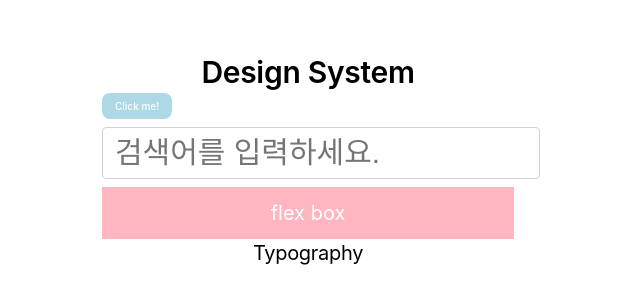
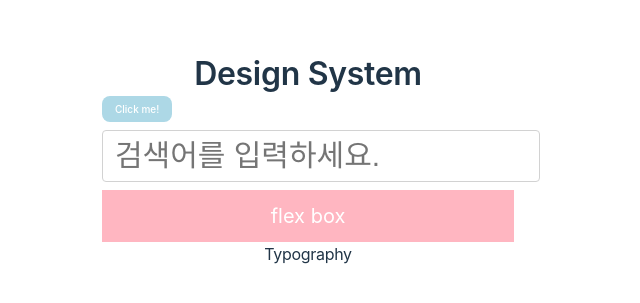
Before and after one commit to ShinjungOh/2024-learn-design-system, a React (Vite) app: page / in a window 1280 px wide. Shown: the part 241-544 px from the top of the page, without its empty margins (332-972 px from the left). Built offline with nearby package versions, Linux system fonts and the light colour scheme.

Commit message:
feat: Typography variant 적용

```diff
--- a/src/App.tsx
+++ b/src/App.tsx
@@ -7,7 +7,7 @@ import Typography from "./components/Typography.tsx";
 export default function App() {
   return (
     <>
-      <Typography fontSize="l" fontWeight="weightBold">
+      <Typography variant="h1" fontSize="l" fontWeight="weightBold">
         Design System
       </Typography>
       <Button backgroundColor="blue" color="white" size="s">
@@ -21,7 +21,7 @@ export default function App() {
       <Flex color="white" backgroundColor="pink" direction="column">
         flex box
       </Flex>
-      <Typography>Typography</Typography>
+      <Typography variant="body2">Typography</Typography>
     </>
   );
 }
--- a/src/components/Typography.tsx
+++ b/src/components/Typography.tsx
@@ -1,9 +1,39 @@
 import { HTMLAttributes, PropsWithChildren } from "react";
 import styled from "@emotion/styled";
-import styleToken from "../styles/styleToken.css.ts";
+import styleToken from "../styles/styleToken.css";
+
+const VARIANT = {
+  h1: { fontWeight: styleToken.font.weightBold, fontSize: "32px" },
+  h2: { fontWeight: styleToken.font.weightBold, fontSize: "28px" },
+  h3: { fontWeight: styleToken.font.weightBold, fontSize: "24px" },
+  h4: { fontWeight: styleToken.font.weightBold, fontSize: "20px" },
+  subtitle1: { fontWeight: styleToken.font.weightMedium, fontSize: "20px" },
+  subtitle2: { fontWeight: styleToken.font.weightMedium, fontSize: "18px" },
+  subtitle3: { fontWeight: styleToken.font.weightMedium, fontSize: "16px" },
+  subtitle4: { fontWeight: styleToken.font.weightMedium, fontSize: "14px" },
+  body1: { fontWeight: styleToken.font.weightRegular, fontSize: "18px" },
+  body2: { fontWeight: styleToken.font.weightRegular, fontSize: "16px" },
+  body3: { fontWeight: styleToken.font.weightRegular, fontSize: "14px" },
+  body4: { fontWeight: styleToken.font.weightRegular, fontSize: "12px" },
+} as const;
+
+type TypographyVariant =
+  | "h1"
+  | "h2"
+  | "h3"
+  | "h4"
+  | "subtitle1"
+  | "subtitle2"
+  | "subtitle3"
+  | "subtitle4"
+  | "body1"
+  | "body2"
+  | "body3"
+  | "body4";
 
 type TypographyProps = {
   children: React.ReactNode;
+  variant: TypographyVariant;
   fontSize?: keyof typeof styleToken.size;
   color?: keyof typeof styleToken.color;
   fontWeight?: keyof typeof styleToken.font;
@@ -11,31 +41,17 @@ type TypographyProps = {
 
 export default function Typography({
   children,
-  color,
-  fontWeight,
-  fontSize,
+  ...props
 }: PropsWithChildren<TypographyProps>) {
-  return (
-    <TypographyContainer
-      fontSize={fontSize}
-      color={color}
-      fontWeight={fontWeight}
-    >
-      {children}
-    </TypographyContainer>
-  );
+  return <TypographyContainer {...props}>{children}</TypographyContainer>;
 }
 
 const TypographyContainer = styled.span<TypographyProps>`
   letter-spacing: -0.3px;
   line-height: 1.4;
   white-space: pre-wrap;
-  color: ${({ color }) =>
-    color ? `${styleToken.color[color]}` : `${styleToken.color.black}`};
-  font-size: ${({ fontSize }) =>
-    fontSize ? `${styleToken.size[fontSize]}` : `${styleToken.size.m}`};
-  font-weight: ${({ fontWeight }) =>
-    fontWeight
-      ? `${styleToken.font[fontWeight]}`
-      : `${styleToken.font.weightRegular}`};
+  ${(props) => VARIANT[props.variant]};
+  ${(props) => props.color && `color: ${props.color}`};
+  ${(props) => props.fontSize && `font-size: ${props.fontSize}`};
+  ${(props) => props.fontWeight && `font-weight: ${props.fontWeight}`};
 `;
```
